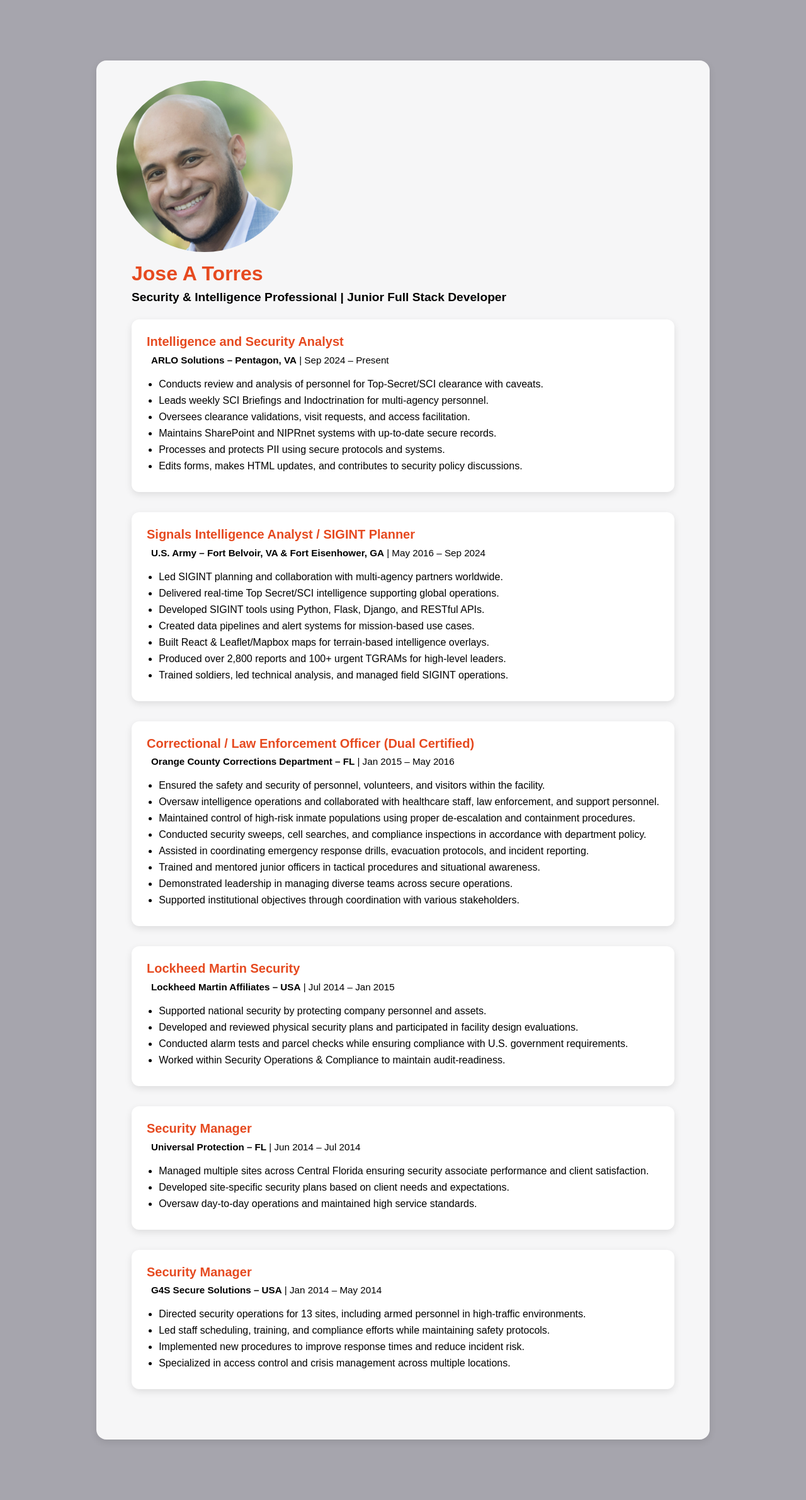
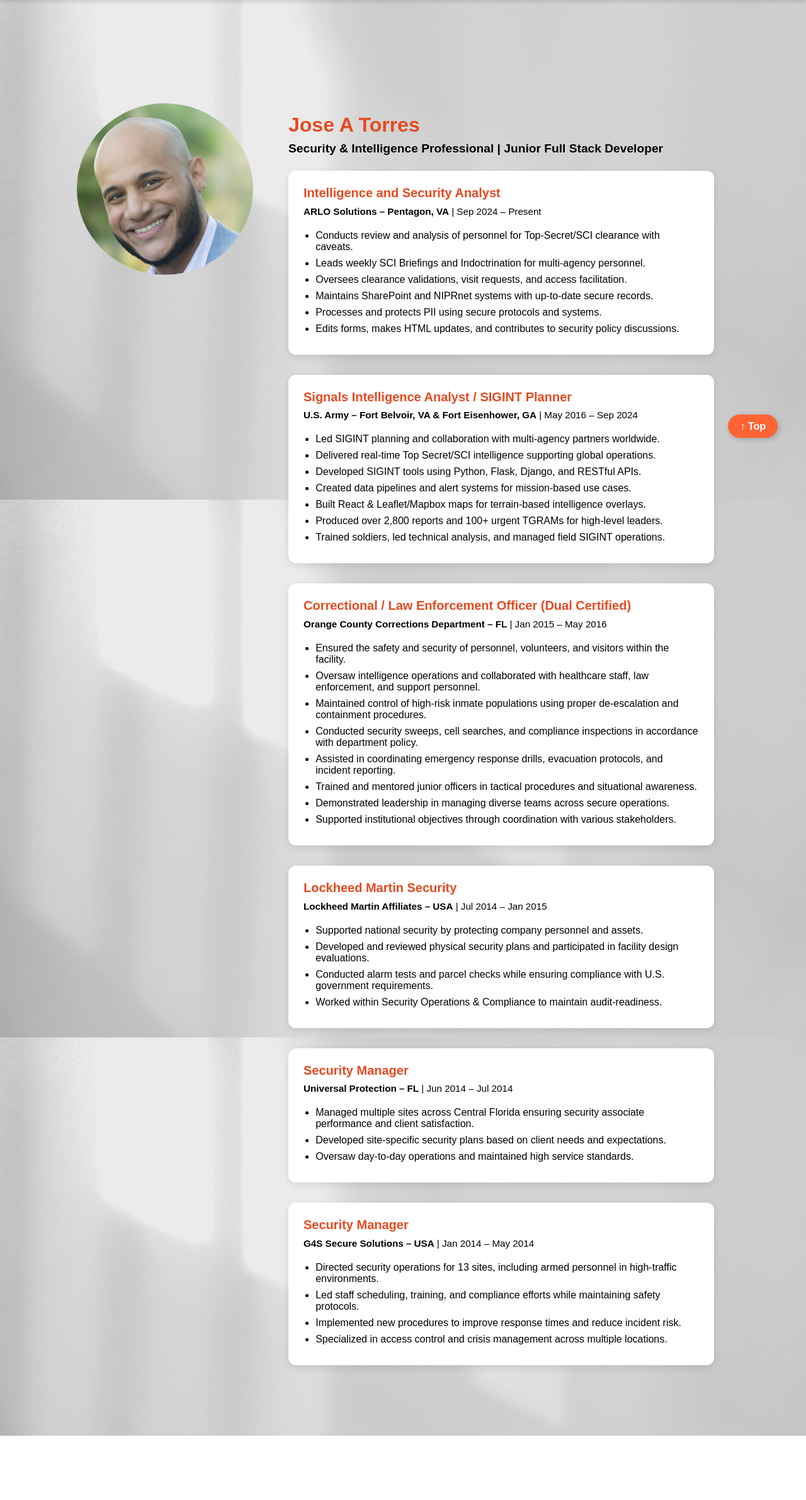
Before and after one commit to Joseatorres513/Capstone, a Django app: page /experience/ in a window 1280 px wide. Shown: the part 60-2441 px from the top of the page at 63% size. After the commit the page ends 2339 px from the top, so only its background shows below. Run offline with Django 5.2, Linux system fonts and the light colour scheme.

Commit message:
Refactor CSS styles for improved layout and readability; add scroll-to-top button functionality in base template.

```diff
--- a/static/css/base.css
+++ b/static/css/base.css
@@ -27,7 +27,8 @@
     overflow-x: hidden;
     font-size: 16px;
     background-color: var(--background-color);
-    background-image: url("../img/grey.jpg"); /* ✅ adjust path if needed */
+    background-image: url("../img/grey.jpg");
+    /* ✅ adjust path if needed */
     background-size: cover;
     background-repeat: no-repeat;
     background-attachment: fixed;
@@ -132,17 +133,24 @@
 
 /* Global Header/NavBar Styles */
 header {
+    position: fixed;
+    top: 0;
+    left: 0;
+    right: 0;
+    height: 60px;
     background-color: var(--header-orange);
-    height: 60px;
-    position: sticky;
-    top: 0px;
+    z-index: 1000;
     padding: 1rem 2rem;
-    color: var(--text-light);
+    display: flex;
     justify-content: space-between;
-    display: flex;
     align-items: center;
-    font-family: 'Lobster Two', cursive;
+    box-shadow: 0 2px 6px rgba(0, 0, 0, 0.15);
 }
+main.container {
+    padding-top: 100px;
+}
+
+
 
 .nav-header {
     display: flex;
@@ -201,14 +209,26 @@
 
 .nav-title {
     margin-right: 1.5rem;
-    flex-shrink: 0; /* ensures spacing isn't squeezed on smaller widths */
+    flex-shrink: 0;
+    /* ensures spacing isn't squeezed on smaller widths */
+}
+.scroll-to-top {
+    position: fixed;
+    bottom: 40px;
+    right: 40px;
+    padding: 0.6rem 1.2rem;
+    border-radius: 30px;
+    background-color: #ff6333;
+    color: white;
+    font-size: 1rem;
+    font-weight: bold;
+    text-decoration: none;
+    z-index: 1000;
+    box-shadow: 2px 2px 8px rgba(0, 0, 0, 0.2);
+    transition: background-color 0.3s ease, transform 0.3s ease;
+    display: inline-block;
 }
 
-.content-wrapper {
-    background-color: rgba(255, 255, 255, 0.9); /* semi-transparent white */
-    padding: 2rem;
-    border-radius: 16px;
-    max-width: 1200px;
-    margin: 2rem auto;
-    box-shadow: 0 4px 12px rgba(0, 0, 0, 0.1); /* soft shadow */
+html, body, .nav-header, .container {
+    overflow: visible !important;
 }
--- a/static/css/section.css
+++ b/static/css/section.css
@@ -185,12 +185,12 @@
 .contact-section p {
     font-size: 1.1rem;
     margin-bottom: 1rem;
-    color: var(--text-light);
+    color: var(--text-dark);
     font-family: var(--DM-font);
 }
 
 .contact-section a {
-    color: var(--text-light);
+    color: var(--text-dark);
     font-weight: bold;
     text-decoration: none;
     transition: color 0.3s ease;
@@ -210,8 +210,9 @@
 
 /* Experience Section */
 .experience-background {
-    background-color: var(--background-color);
+    background-color: transparent; /*  Do NOT override background */
 }
+
 
 .experience-section {
     padding: 4rem 2rem;
@@ -265,7 +266,7 @@
    ========================== */
 .contact-section {
     background-color: var(--background-color);
-    color: white;
+    color: black;
     padding: 4rem 2rem;
     text-align: center;
 }
@@ -345,11 +346,15 @@
     width: 80%;
 }
 
-.content-wrapper {
-    background-color: rgba(255, 255, 255, 0.9);  /* slightly transparent white */
-    padding: 2rem;
-    border-radius: 16px;
-    max-width: 1200px;
-    margin: 2rem auto;
-    box-shadow: 0 4px 12px rgba(0, 0, 0, 0.1);
+/* Remove solid backgrounds from homepage sections */
+#about,
+#experience,
+#projects,
+#contact,
+.home-banner,
+.overlay,
+.about-section,
+.contact-section,
+.experience-section {
+    background-color: transparent !important;
 }
--- a/templates/base.html
+++ b/templates/base.html
@@ -48,6 +48,16 @@
     </header>
 
     <main class="container px-4 py-5">
+
+        <a href="#" class="scroll-to-top skill" id="scrollToTop">↑ Top</a>
+
+<script>
+    document.getElementById("scrollToTop").addEventListener("click", function (e) {
+        e.preventDefault();
+        window.scrollTo({ top: 0, behavior: "smooth" });
+    });
+</script>
+
         {% block content %}{% endblock %}
     </main>
 
--- a/templates/pages/experience.html
+++ b/templates/pages/experience.html
@@ -6,7 +6,6 @@
 {% block content %}
 <section class="about-section experience-background">
     <div class="about-container">
-        <div class="content-wrapper">
             <div class="about-left">
                 <img src="{% static 'img/Headshot.png' %}" alt="Headshot of Jose" />
             </div>
@@ -100,7 +99,6 @@
                     </div> <!-- experience-list -->
                 </div> <!-- about-text -->
             </div> <!-- about-right -->
-        </div> <!-- content-wrapper -->
     </div> <!-- about-container -->
 </section>
 {% endblock %}
--- a/templates/pages/home.html
+++ b/templates/pages/home.html
@@ -74,7 +74,7 @@
         <div class="project-card">
             <img src="{% static 'img/course2.jpg' %}" alt="Project Preview" />
             <h3>Coffee_blog</h3>
-            <p>This very site, built with Django, HTML, and CSS.</p>
+            <p>Built with Django, HTML, and CSS.</p>
             <a href="{% url 'projects_list' %}" class="cta-button">See More</a>
         </div>
     </div>
```
